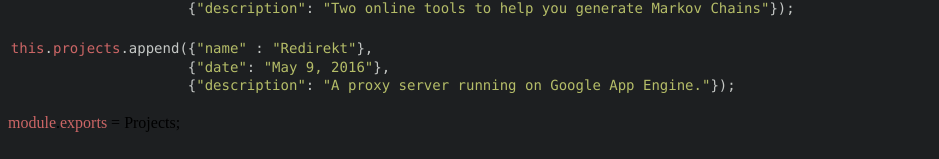
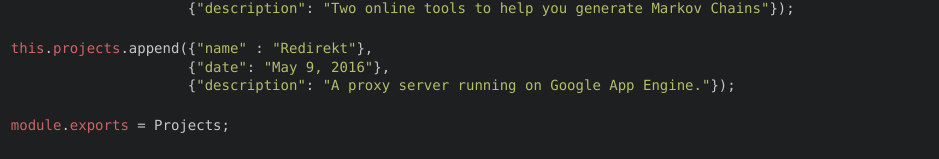
Before and after one commit to rootw4re/h313.github.io, a Jekyll site: the page built from projects.html, in a window 1280 px wide. Shown: the part 836-995 px from the top of the page, without its empty margins (0-939 px from the left). Built offline with Jekyll 4.4.1, drawn with Linux system fonts in a browser that asks for light colours; nearby versions of some CDN libraries.

Commit message:
finish up projects

```diff
--- a/projects.html
+++ b/projects.html
@@ -15,5 +15,5 @@ permalink: /projects
   <p>                     {<span class="str">"description"</span>: <span class="str">"{{ project.summary }}"</span>});</p>
   <br>
   {% endfor %}
-  <span class="obj">module</span>.<span class="obj">exports</span> = Projects;
+  <p><span class="obj">module</span>.<span class="obj">exports</span> = Projects;</p>
 </div>
```
